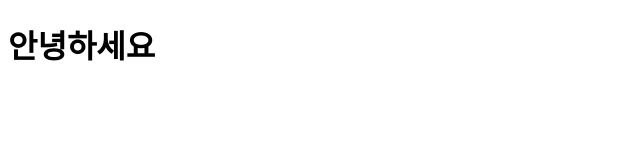
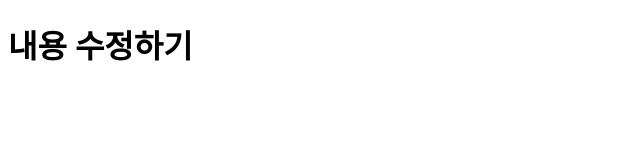
Before and after one commit to polarbear0328/test_git, a plain HTML site: page index.html in a window 1280 px wide. Shown: the whole page, without its empty margins (0-640 px from the left). Drawn offline with Linux system fonts and the light colour scheme.

Commit message:
내용 수정하기

```diff
--- a/index.html
+++ b/index.html
@@ -7,6 +7,6 @@
     <title>안녕하세요.</title>
 </head>
 <body>
-    <h1>안녕하세요</h1>
+    <h1>내용 수정하기</h1>
 </body>
 </html>
```
